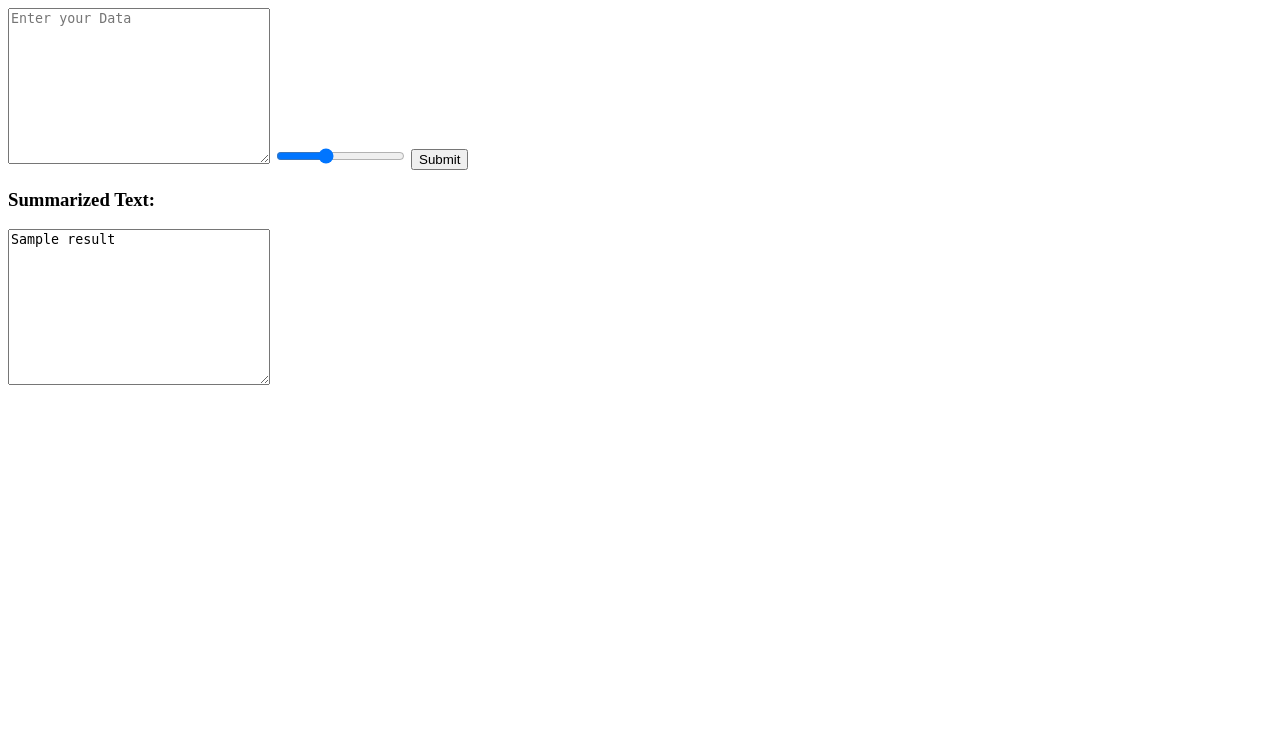
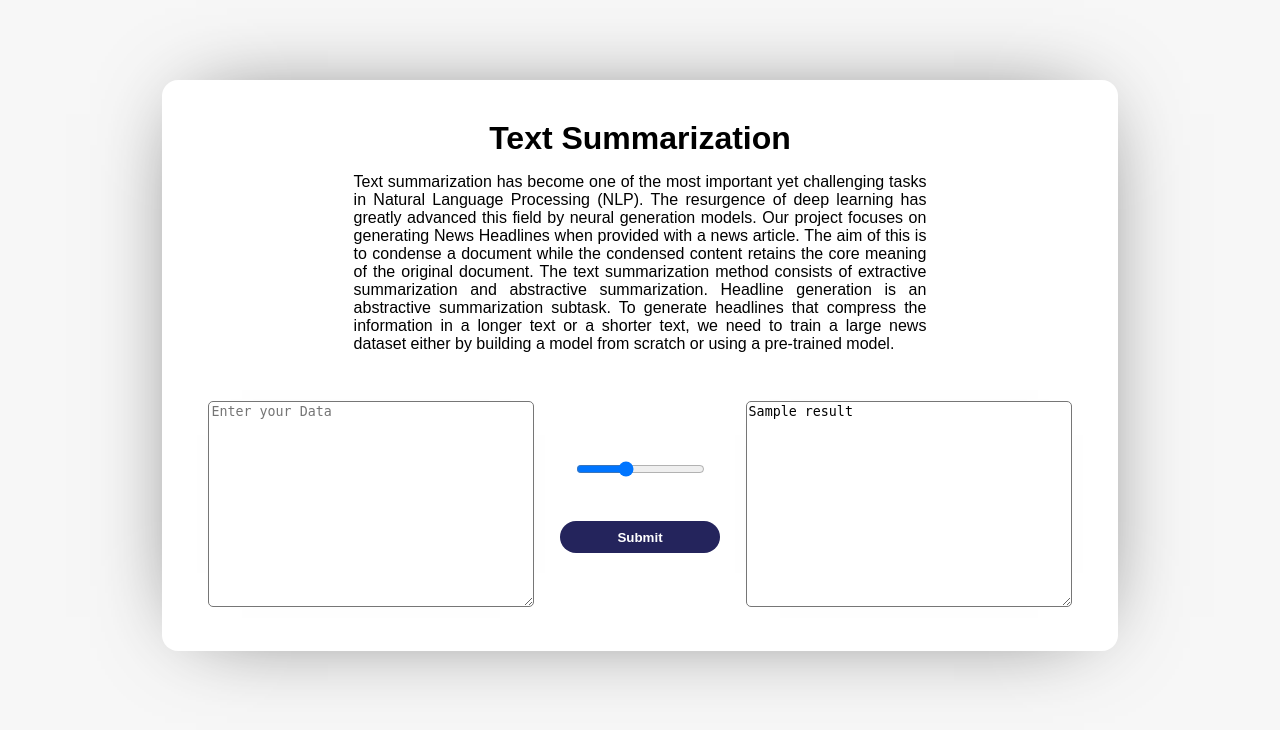
Before and after one commit to Dexxter606/Text-Summarization, a Flask app: template templates/index.html in a window 1280 px wide. Shown: the top 730 px of the page. Run offline with Flask 2, Linux system fonts and the light colour scheme; the template is opened without the code that fills it: most values are stand-ins (such as "Sample title", 1, 10 or a date in 2020); some web fonts are replaced.

Commit message:
html changes

```diff
--- a/templates/index.html
+++ b/templates/index.html
@@ -1,19 +1,70 @@
 <!DOCTYPE html>
 <html lang="en">
   <head>
-    <meta charset="UTF-8">
-    <meta http-equiv="X-UA-Compatible" content="IE=edge">
-    <meta name = "viewpoint" content="width=device-width,initial-scale=1.0">
+    <link rel="stylesheet" href="./style.css" />
+    <meta charset="UTF-8" />
+    <meta http-equiv="X-UA-Compatible" content="IE=edge" />
+    <meta name="viewport" content="width=device-width, initial-scale=1.0" />
     <title>Document</title>
   </head>
   <body>
+    <div class="main">
+      <h1 class="primary-heading">Text Summarization</h1>
+      <div class="text">
+        Text summarization has become one of the most important yet challenging
+        tasks in Natural Language Processing (NLP). The resurgence of deep
+        learning has greatly advanced this field by neural generation models.
+        Our project focuses on generating News Headlines when provided with a
+        news article. The aim of this is to condense a document while the
+        condensed content retains the core meaning of the original document. The
+        text summarization method consists of extractive summarization and
+        abstractive summarization. Headline generation is an abstractive
+        summarization subtask. To generate headlines that compress the
+        information in a longer text or a shorter text, we need to train a large
+        news dataset either by building a model from scratch or using a
+        pre-trained model.
+      </div>
+      <div class="flex">
+        <div class="div-one">
+          <div class="section-one">
+            <textarea
+              name="data"
+              cols="30"
+              rows="10"
+              placeholder="Enter your Data"
+            ></textarea>
+          </div>
+        </div>
+        <div class="div-two">
+          <div class="section-one">
+            <input
+              type="range"
+              min="20"
+              max="100"
+              value="50"
+              name="maxL"
+              class="slider"
+              id="myRange"
+            />
+          </div>
+          <div class="section-two">
             <form action="{{url_for('Summarize')}}" method="post">
-    <textarea name="data" cols="30" rows="10" placeholder="Enter your Data"></textarea>
-    <input type="range" min="20" max="100" value="50" name="maxL" class="slider" id="myRange">
-
               <button type="submit">Submit</button>
             </form>
-<h3>Summarized Text:</h3>
-<textarea rows = "10" cols="30" name="result">{{result}}</textarea>
+          </div>
+        </div>
+        <div class="div-three">
+          <textarea
+            rows="10"
+            cols="30"
+            name="result"
+            placeholder="results will arrive here"
+          >
+{{result}}
+</textarea
+          >
+        </div>
+      </div>
+    </div>
   </body>
 </html>
--- /dev/null
+++ b/templates/style.css
@@ -0,0 +1,87 @@
+@import "https://use.typekit.net/oov2wcw.css";
+
+html {
+  font-family: century-gothic, sans-serif;
+  font-weight: 400;
+  font-style: normal;
+}
+
+body {
+  text-align: center;
+  /* color: white; */
+  background-color: #f7f7f7;
+}
+
+.main {
+  background-color: white;
+  /* color: black; */
+  margin: 10vh 12vw;
+  padding: 5vh 15vw;
+  border-radius: 1rem;
+  -webkit-box-shadow: 0px 0px 87px -34px rgba(0, 0, 0, 0.75);
+  -moz-box-shadow: 0px 0px 87px -34px rgba(0, 0, 0, 0.75);
+  box-shadow: 0px 0px 87px -34px rgba(0, 0, 0, 0.75);
+}
+
+.main h1 {
+  margin-top: 0;
+  margin-bottom: 2vh;
+}
+
+.text {
+  text-align: justify;
+  margin-bottom: 3rem;
+}
+
+.div-two {
+  margin: 0 2vw;
+  color: white;
+}
+
+.div-two button {
+  width: 10rem;
+  height: 2rem;
+  font-family: century-gothic, sans-serif;
+  font-weight: 600;
+  background-color: #24245c;
+  color: white;
+  border: none;
+  border-radius: 50px;
+  margin-top: 40px;
+  -webkit-box-shadow: 0px 0px 81px -34px rgba(0, 0, 0, 0.75);
+  -moz-box-shadow: 0px 0px 81px -34px rgba(0, 0, 0, 0.75);
+  box-shadow: 0px 0px 81px -34px rgba(0, 0, 0, 0.75);
+}
+
+@media only screen and (max-width: 600px) {
+  .flex {
+    display: flex;
+    flex-wrap: wrap;
+    justify-content: center;
+  }
+  .div-two button {
+    width: 3rem;
+    margin: 1vh 0;
+    background-color: #5737d6;
+  }
+}
+
+.flex {
+  display: flex;
+  align-items: center;
+  justify-content: center;
+}
+
+.div-two .section-two input {
+  /* width: 200rem !important; */
+}
+
+textarea {
+  outline: none;
+  border-radius: 5px;
+  width: 25vw;
+  height: 25vh;
+  -webkit-box-shadow: 0px 0px 30px -34px rgba(0, 0, 0, 0.75);
+  -moz-box-shadow: 0px 0px 30px -34px rgba(0, 0, 0, 0.75);
+  box-shadow: 0px 0px 30px -34px rgba(0, 0, 0, 0.75);
+}
```
Lines whose indentation alone changed are shown as unchanged.
